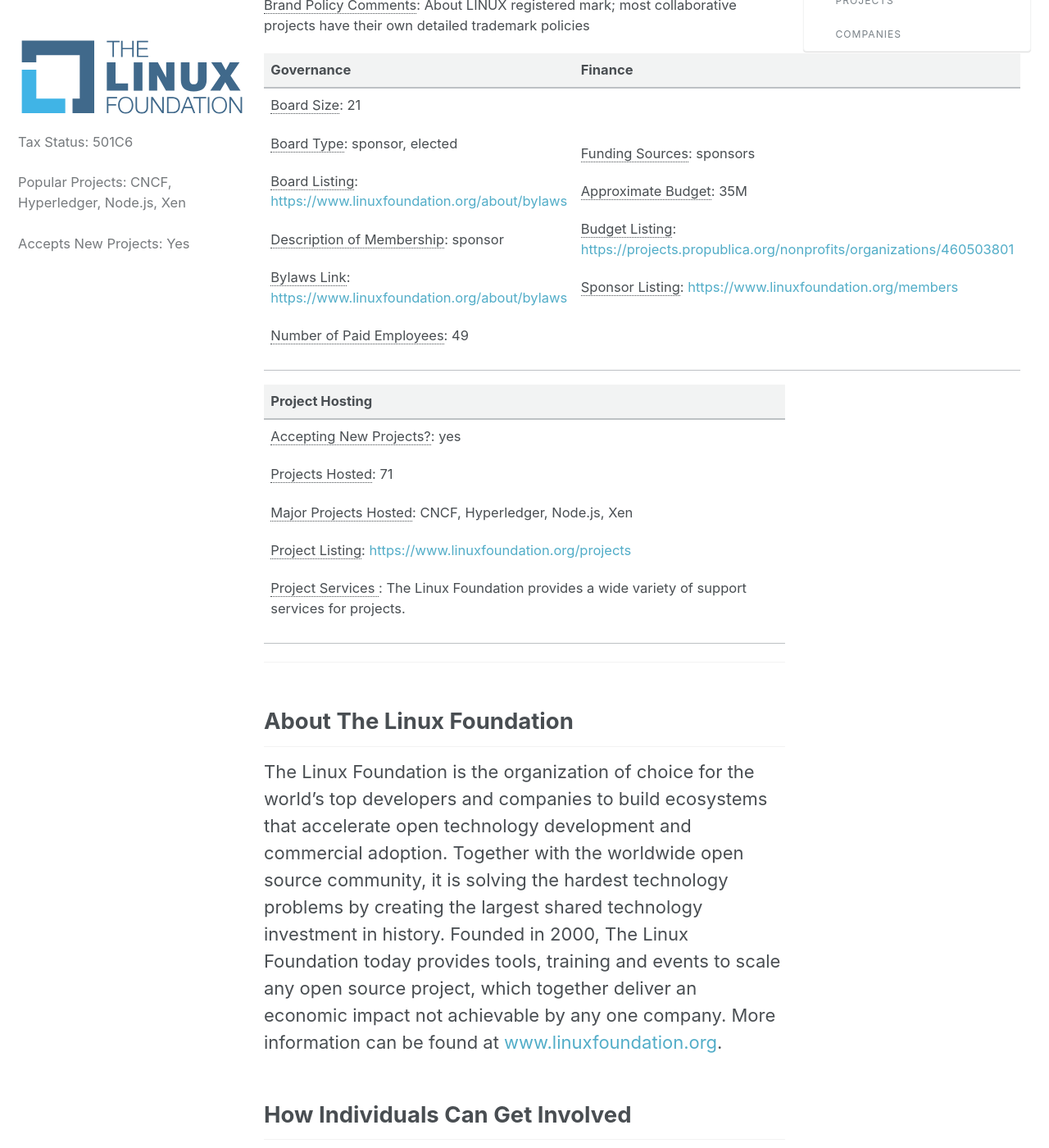
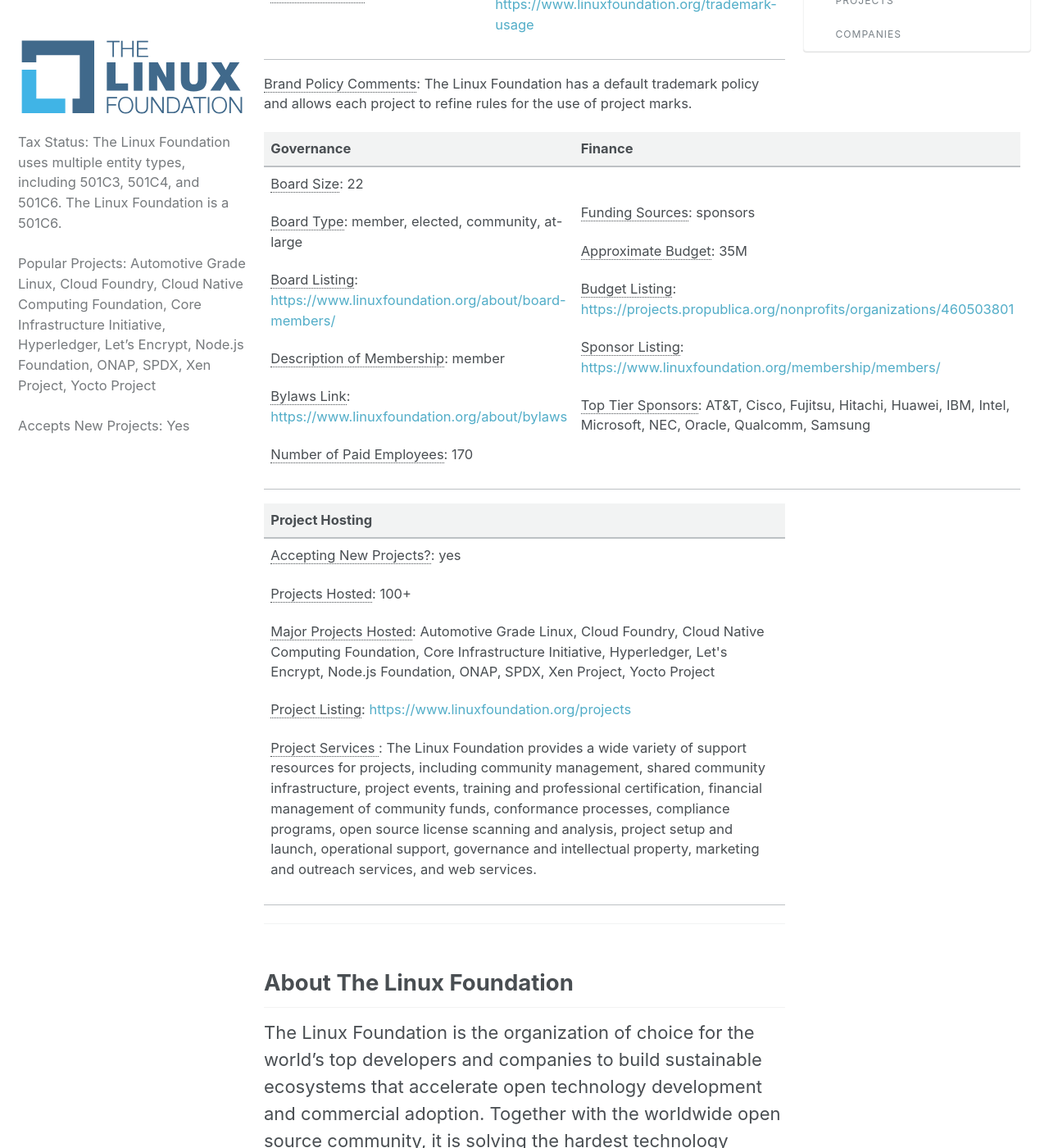
Before and after one commit to ShaneCurcuru/chooseafoundation, a Jekyll site: the page built from _foundations/linux.md, in a window 1280 px wide and 1400 px high, scrolled down 864 px. Shown: the whole window at 82% size. Built offline with Jekyll 4.4.1, drawn with Linux system fonts in a browser that asks for light colours; some of the changed text lies outside the part shown.

Commit message:
Update linux.md
Updating LF info

```diff
--- a/_foundations/linux.md
+++ b/_foundations/linux.md
@@ -1,6 +1,6 @@
 ---
-title: "Linux Foundation"
-excerpt: "Helps build ecosystems that accelerate open technology development and commercial adoption."
+title: "The Linux Foundation"
+excerpt: "The organization of choice for building sustainable open source ecosystems."
 permalink: /foundations/linux
 layout: foundation
 header:
@@ -12,65 +12,65 @@
   - image: "assets/images/linux.svg"
     image_alt: "Linux Foundation logo"
     text: >
-      Tax Status: 501C6
+      Tax Status: The Linux Foundation uses multiple entity types, including 501C3, 501C4, and 501C6. The Linux Foundation is a 501C6.
       <br/><br/>
-      Popular Projects: CNCF, Hyperledger, Node.js, Xen
+      Popular Projects: Automotive Grade Linux, Cloud Foundry, Cloud Native Computing Foundation, Core Infrastructure Initiative, Hyperledger, Let's Encrypt, Node.js Foundation, ONAP, SPDX, Xen Project, Yocto Project
       <br/><br/>
       Accepts New Projects: Yes
 
 core:
-  name: "Linux Foundation"
+  name: "The Linux Foundation"
   newProjects: "yes"
   url: "https://www.linuxfoundation.org/"
-  legalName: "Linux Foundation"
+  legalName: "The Linux Foundation"
   location: "US"
   nonprofit: "501C6"
   softwareType: "various"
   licenses: "various"
   copyrightPolicy: ""
 governance:
-  boardSize: "21"
-  boardType: "sponsor, elected"
-  boardURL: "https://www.linuxfoundation.org/about/bylaws"
-  membership: "sponsor"
+  boardSize: "22"
+  boardType: "member, elected, community, at-large"
+  boardURL: "https://www.linuxfoundation.org/about/board-members/"
+  membership: "member"
   bylawsURL: "https://www.linuxfoundation.org/about/bylaws"
-  employees: "49"
+  employees: "170"
 finance:
   funding: "sponsors"
   budgetUSD: "35M"
   budgetURL: "https://projects.propublica.org/nonprofits/organizations/460503801"
-  sponsorURL: "https://www.linuxfoundation.org/members"
-  sponsorList: ""
+  sponsorURL: "https://www.linuxfoundation.org/membership/members/"
+  sponsorList: "AT&T, Cisco, Fujitsu, Hitachi, Huawei, IBM, Intel, Microsoft, NEC, Oracle, Qualcomm, Samsung"
 brand:
   primary: "Linux"
-  secondary: "various projects and associated 501C6 corps"
+  secondary: "various projects and associated 501C3, 501C4, and 501C6 corps"
   registered: "yes"
   logo: "https://www.linuxfoundation.org/themes/custom/linux_foundation/logo.svg"
   logoRegistered: "yes"
   policyURL: "https://www.linuxfoundation.org/trademark-usage"
-  useURL: ""
-  comments: "About LINUX registered mark; most collaborative projects have their own detailed trademark policies"
+  useURL: "https://www.linuxfoundation.org/trademark-usage"
+  comments: "The Linux Foundation has a default trademark policy and allows each project to refine rules for the use of project marks."
 projects:
-  total: "71"
+  total: "100+"
   governance: ""
-  notable: "CNCF, Hyperledger, Node.js, Xen"
+  notable: "Automotive Grade Linux, Cloud Foundry, Cloud Native Computing Foundation, Core Infrastructure Initiative, Hyperledger, Let's Encrypt, Node.js Foundation, ONAP, SPDX, Xen Project, Yocto Project"
   listURL: "https://www.linuxfoundation.org/projects"
-  services: "The Linux Foundation provides a wide variety of support services for projects."
+  services: "The Linux Foundation provides a wide variety of support resources for projects, including community management, shared community infrastructure, project events, training and professional certification, financial management of community funds, conformance processes, compliance programs, open source license scanning and analysis, project setup and launch, operational support, governance and intellectual property, marketing and outreach services, and web services."
 
 ---
 
 ## About The Linux Foundation
 
-The Linux Foundation is the organization of choice for the world's top developers and companies to build ecosystems that accelerate open technology development and commercial adoption. Together with the worldwide open source community, it is solving the hardest technology problems by creating the largest shared technology investment in history. Founded in 2000, The Linux Foundation today provides tools, training and events to scale any open source project, which together deliver an economic impact not achievable by any one company. More information can be found at [www.linuxfoundation.org](https://www.linuxfoundation.org/).
+The Linux Foundation is the organization of choice for the world’s top developers and companies to build sustainable ecosystems that accelerate open technology development and commercial adoption. Together with the worldwide open source community, it is solving the hardest technology problems by creating the largest shared technology investment in history. Founded in 2000, The Linux Foundation today provides services, training and events to scale any open source project, which together deliver an economic impact not achievable by any one company. More information can be found at [www.linuxfoundation.org](https://www.linuxfoundation.org/).
 
 ## How Individuals Can Get Involved {#individual}
 
-[Get Involved](https://www.linuxfoundation.org/projects) at the Linux Foundation.
+[Get Involved](https://www.linuxfoundation.org/projects/directory/) at The Linux Foundation.
 
 ## How Projects Can Get Involved {#project}
 
-[Bring your project](https://www.linuxfoundation.org/projects/services) to the Linux Foundation.
+[Bring your project](https://www.linuxfoundation.org/projects/services) to The Linux Foundation.
 
 ## How Companies Can Get Involved {#company}
 
-[Become a Member Company](https://www.linuxfoundation.org/members/join) at the Linux Foundation.
+[Become a Member Company](https://www.linuxfoundation.org/membership/) at The Linux Foundation.
```
